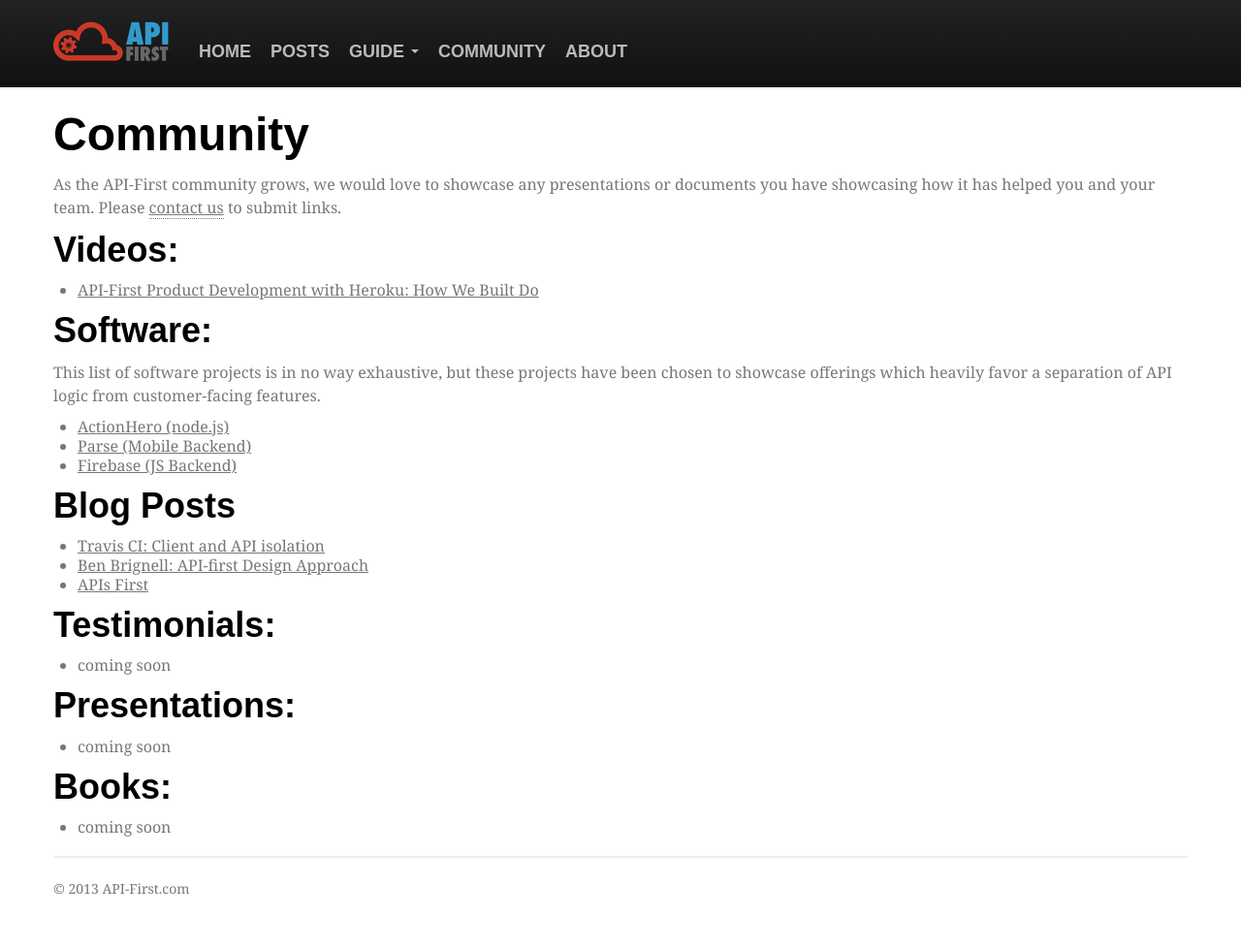
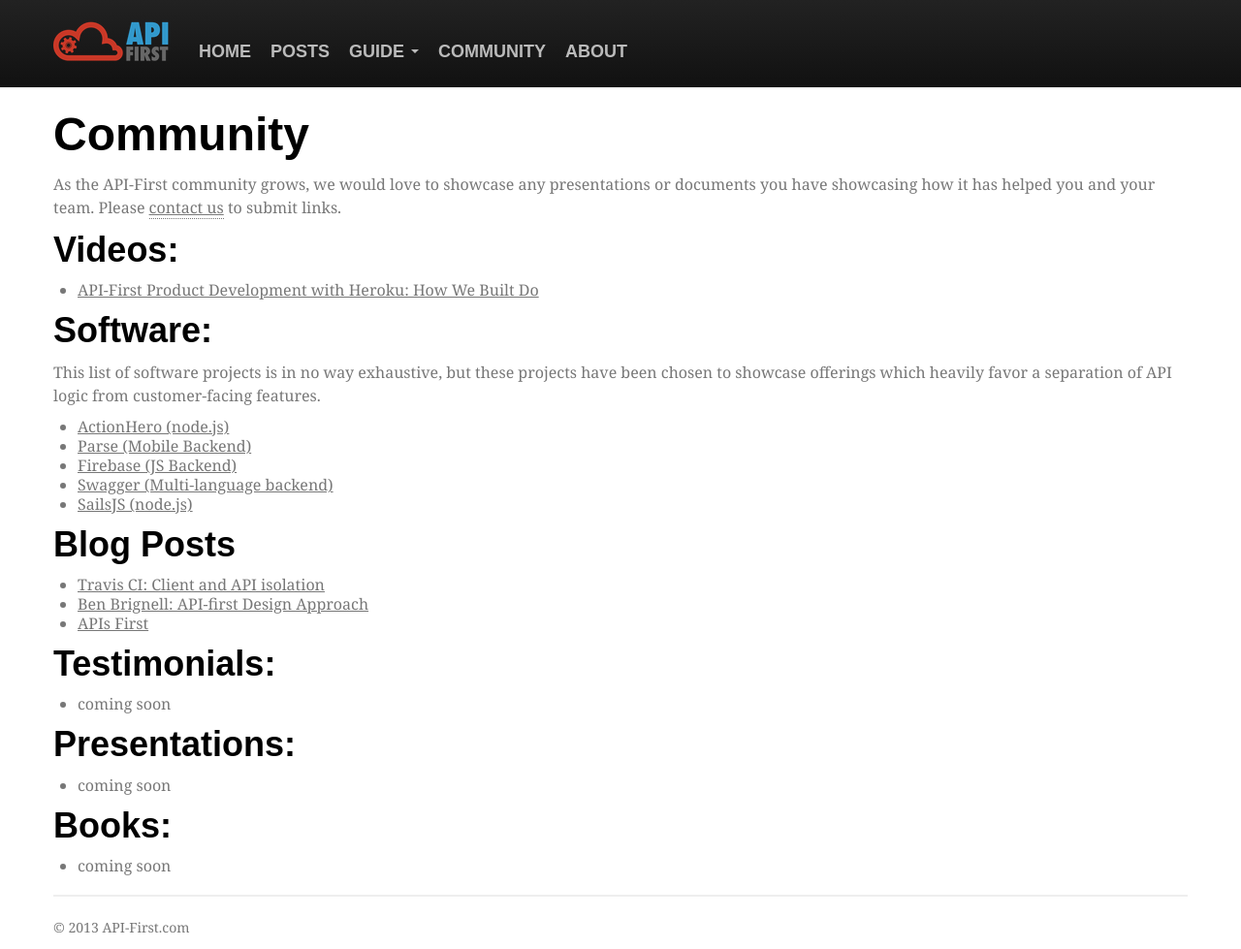
Before and after one commit to evantahler/api-first, a Jekyll site: the page built from pages/community.md, in a window 1280 px wide and 979 px high. Shown: the whole window at 97% size. Built offline with Jekyll 4.4.1, drawn with Linux system fonts in a browser that asks for light colours; some web fonts are replaced; Markdown is read by kramdown in place of the engine named in the settings.

Commit message:
Add Swagger and SailsJS to Software section on Community page

```diff
--- a/pages/community.md
+++ b/pages/community.md
@@ -18,6 +18,8 @@
 - [ActionHero (node.js)](http://actionherojs.com)
 - [Parse (Mobile Backend)](http://parse.com)
 - [Firebase (JS Backend)](http://firebase.com)
+- [Swagger (Multi-language backend)](https://developers.helloreverb.com/swagger/)
+- [SailsJS (node.js)](http://balderdashy.github.com/sails/)
 
 ## Blog Posts
 
```
